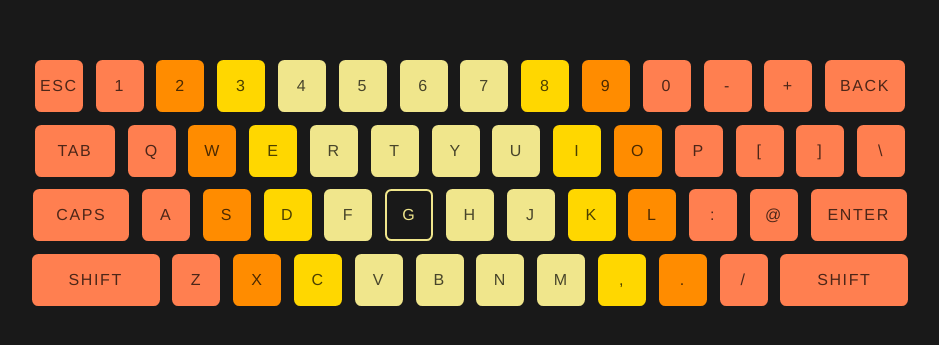
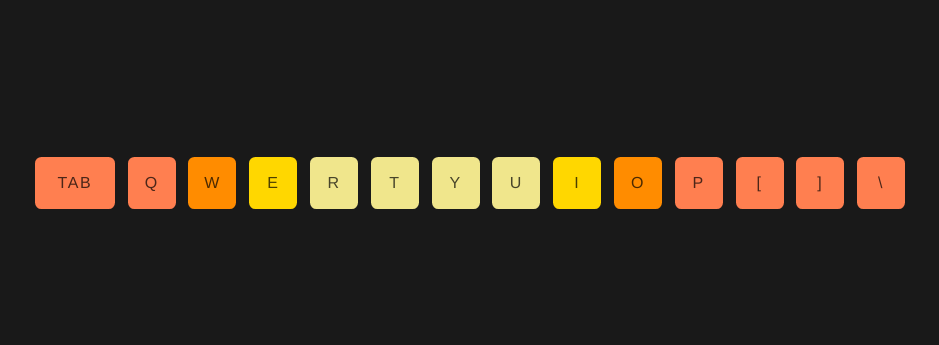
Before and after one commit to jacoburantowka/keyboard-hero, a Vue app: page / in a window 1280 px wide. Shown: the part 217-562 px from the top of the page, without its empty margins (170-1109 px from the left). Built offline with nearby package versions, Linux system fonts and the light colour scheme.

Commit message:
Dynamically render list items

```diff
--- a/src/views/KeyboardHero.vue
+++ b/src/views/KeyboardHero.vue
@@ -1,68 +1,12 @@
 <template>
     <v-container class="keyboard">
-      <!-- TODO: QWERTY, QWERTZ, and AZERTY functions. -->
-      <!-- TODO: 'You failed' emoji state. -->
-      <!-- TODO: Colourblind friendly colouring-->
-      <ul class="row row-0">
-        <li class="pinky" id="esc">ESC</li>
-        <li class="pinky" id="1">1</li>
-        <li class="ring" id="2">2</li>
-        <li class="middle" id="3">3</li>
-        <li class="pointer" id="4">4</li>
-        <li class="pointer" id="5">5</li>
-        <li class="pointer" id="6">6</li>
-        <li class="pointer" id="7">7</li>
-        <li class="middle" id="8">8</li>
-        <li class="ring" id="9">9</li>
-        <li class="pinky" id="0">0</li>
-        <li class="pinky">-</li>
-        <li class="pinky">+</li>
-        <li class="pinky" id="back">BACK</li>
-      </ul>
-      <ul class="row row-1">
-        <li class="pinky" id="tab">TAB</li>
-        <li class="pinky" id="Q">Q</li>
-        <li class="ring" id="W">W</li>
-        <li class="middle" id="E">E</li>
-        <li class="pointer" id="R">R</li>
-        <li class="pointer" id="T">T</li>
-        <li class="pointer" id="Y">Y</li>
-        <li class="pointer" id="U">U</li>
-        <li class="middle" id="I">I</li>
-        <li class="ring" id="O">O</li>
-        <li class="pinky" id="P">P</li>
-        <li class="pinky">[</li>
-        <li class="pinky">]</li>
-        <li class="pinky">\</li>
-      </ul>
-      <ul class="row row-2">
-        <li class="pinky" id="caps">CAPS</li>
-        <li class="pinky" id="A">A</li>
-        <li class="ring" id="S">S</li>
-        <li class="middle" id="D">D</li>
-        <li class="pointer" id="F">F</li>
-        <li class="pointer selected" id="G">G</li>
-        <li class="pointer" id="H">H</li>
-        <li class="pointer" id="J">J</li>
-        <li class="middle" id="K">K</li>
-        <li class="ring" id="L">L</li>
-        <li class="pinky">:</li>
-        <li class="pinky">@</li>
-        <li class="pinky" id="enter">ENTER</li>
-      </ul>
-      <ul class="row row-3">
-        <li class="pinky" id="left-shit">SHIFT</li>
-        <li class="pinky" id="Z">Z</li>
-        <li class="ring" id="X">X</li>
-        <li class="middle" id="C">C</li>
-        <li class="pointer" id="V">V</li>
-        <li class="pointer" id="B">B</li>
-        <li class="pointer" id="N">N</li>
-        <li class="pointer" id="M">M</li>
-        <li class="middle">,</li>
-        <li class="ring">.</li>
-        <li class="pinky">/</li>
-        <li class="pinky" id="right-shift">SHIFT</li>
+      <ul v-for="row in keyboard" :key="row" class="row row-1">
+        <li v-for="item in row"
+            :key="item"
+            :class="item.finger"
+            :id="item.letter"
+            :style="{width: item.sizing}"
+        >{{ item.letter }}</li>
       </ul>
     </v-container>
 </template>
@@ -72,10 +16,82 @@
 
 export default {
   name: "KeyboardHero",
-  data() {
+  data () {
     return {
-      keyboardType: {},
-      keys: [..."ABCDEFGHIJKLMNOPQRSTUVWXYZ"]
+       keyboard: {
+        row: [
+            {
+              letter: 'TAB',
+              finger: 'pinky',
+              sizing: '5em'
+            },
+          {
+               letter: 'Q',
+               finger: 'pinky',
+               sizing: '3em'
+             },
+             {
+               letter: 'W',
+               finger: 'ring',
+               sizing: '3em'
+             },
+             {
+               letter: 'E',
+               finger: 'middle',
+               sizing: '3em'
+             },
+            {
+              letter: 'R',
+              finger: 'pointer',
+              sizing: '3em'
+            },
+            {
+              letter: 'T',
+              finger: 'pointer',
+              sizing: '3em'
+            },
+            {
+              letter: 'Y',
+              finger: 'pointer',
+              sizing: '3em'
+            },
+            {
+              letter: 'U',
+              finger: 'pointer',
+              sizing: '3em'
+            },
+            {
+              letter: 'I',
+              finger: 'middle',
+              sizing: '3em'
+            },
+            {
+              letter: 'O',
+              finger: 'ring',
+              sizing: '3em'
+            },
+            {
+              letter: 'P',
+              finger: 'pinky',
+              sizing: '3em'
+            },
+            {
+              letter: '[',
+              finger: 'pinky',
+              sizing: '3em'
+            },
+            {
+              letter: ']',
+              finger: 'pinky',
+              sizing: '3em'
+            },
+            {
+              letter: '\\',
+              finger: 'pinky',
+              sizing: '3em'
+            },
+           ]
+       }
     }
   }
 }
```
Also changed, not shown: 1 other file (tests, documents, lock files or other folders).
